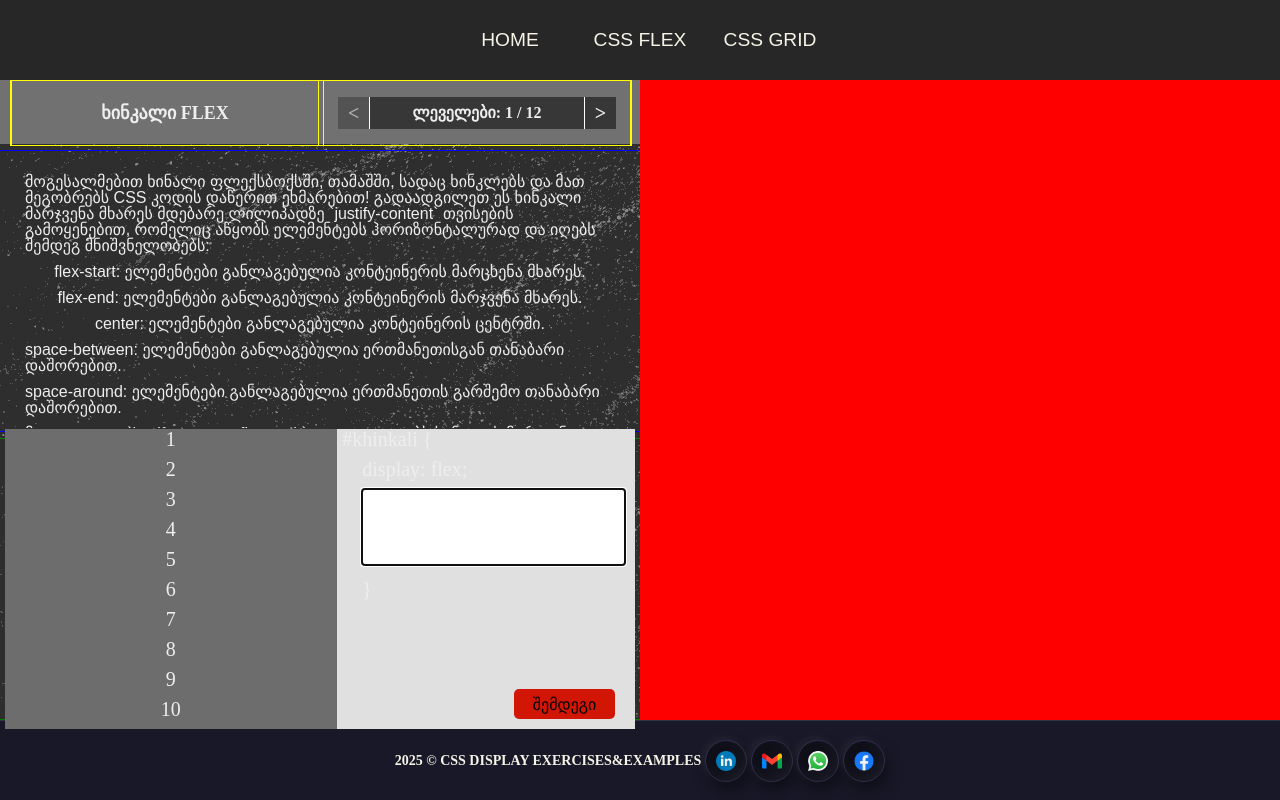
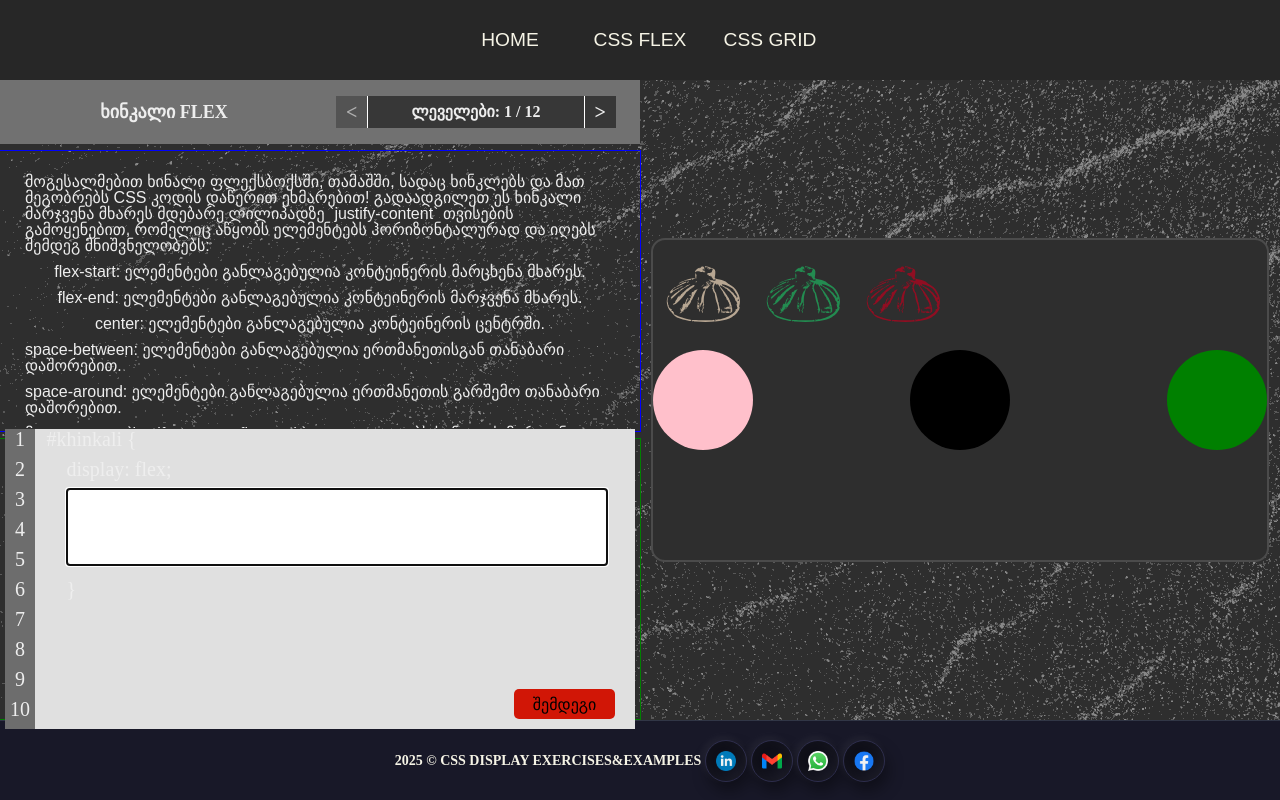
Before and after one commit to Ljojua15/DISPLAY, an Angular app: page /khinkali-flex in a window 1280 px wide. Built offline with nearby package versions, Linux system fonts and the light colour scheme.

Commit message:
add svgs

```diff
--- a/src/app/comp-shared/result/result.component.html
+++ b/src/app/comp-shared/result/result.component.html
@@ -1 +1,14 @@
-<p>result works!</p>
+<div class="result">
+  <div class="result__place"  [ngStyle]="parseStyle(writtenCode)">
+    <div class="result__place--khinkali"
+         *ngFor="let Movdiv of $movingDivs$()"><img [src]="Movdiv.backgroundColor" alt="*"></div>
+  </div>
+  <div class="result__mission"
+       [ngStyle]="$targetDivsStyle$()">
+
+    <div class="result__mission--dafa"
+         *ngFor="let div of $targetDivs$()"
+         [ngStyle]="{'background-color': div.backgroundColor}"></div>
+  </div>
+
+</div>
--- a/src/app/comp-shared/result/result.component.scss
+++ b/src/app/comp-shared/result/result.component.scss
@@ -0,0 +1,45 @@
+@use 'src/assets/styles/mixins.scss';
+:host {
+  width: 96%;
+  height: 100%;
+  margin: auto;
+}
+.result{
+  width: 100%;
+  height: 100%;
+  @include mixins.flex(center,center,column);
+  position: relative;
+  &__place{
+    width: 100%;
+    height: 50%;
+    background-color: transparent;
+    display: flex;
+    &--khinkali{
+      width: 100px;
+      height: 100px;
+      border-radius: 50%;
+      @include mixins.flex(center,center);
+      z-index: 2;
+      img{
+        width: 100px;
+        height: 100px;
+      }
+
+    }
+  }
+  &__mission{
+    width: 100%;
+    height: 50%;
+    display: flex;
+    position: absolute;
+    justify-content: center;
+    background-color: #2e2e2e;
+    border-radius: 14px;
+    border: 2px solid #4b4b4b;
+    &--dafa{
+      width: 100px;
+      height: 100px;
+      border-radius: 50%;
+    }
+  }
+}
--- a/src/app/comp-shared/result/result.component.ts
+++ b/src/app/comp-shared/result/result.component.ts
@@ -1,11 +1,44 @@
-import { Component } from '@angular/core';
+import {Component, effect, inject} from '@angular/core';
+import {CoddingService} from '@/app/lib/services/codding.service';
+import {FlexService} from '@/app/lib/services/flex.service';
+import {CommonModule} from '@angular/common';
 
 @Component({
   selector: 'display-result',
-  imports: [],
+  imports: [CommonModule],
   templateUrl: './result.component.html',
   styleUrl: './result.component.scss'
 })
 export class ResultComponent {
+  public readonly coddingService = inject(CoddingService)
+  public readonly flexService = inject(FlexService)
+  public writtenCode!: string
+
+  public testImg = './assets/images/pinki.svg'
+
+  public $movingDivs$ = this.flexService.$movingDivs$
+
+  public $targetDivs$ = this.flexService.$targetDivs$
+  public $targetDivsStyle$ = this.flexService.$targetDivsStyle$
+  constructor() {
+    effect(() => {
+      const code = this.coddingService.$myCode$();
+      if (code !== null) {
+        this.writtenCode = code;
+      }
+    });
+
+  }
+
+  parseStyle(styleString: string): { [key: string]: string } {
+    return styleString
+      .split(';')
+      .filter(rule => rule.includes(': '))
+      .reduce((styleObj: any, rule) => {
+        const [key, value] = rule.split(': ');
+        styleObj[key.trim()] = value.trim();
+        return styleObj;
+      }, {});
+  }
 
 }
--- a/src/app/comp-shared/task/codding/codding.component.scss
+++ b/src/app/comp-shared/task/codding/codding.component.scss
@@ -10,7 +10,7 @@
   margin: auto;
   @include mixins.flex(center,center,row);
   &__lines{
-    min-width: 4%;
+    max-width: 30px;
     width: 100%;
     height: 100%;
     background-color: #6d6d6d;
@@ -27,7 +27,7 @@
     }
   }
   &__write-place{
-    width: 90%;
+    width: 100%;
     height: 100%;
     background-color: #e0e0e0;
     &--btn{
--- a/src/app/comp-shared/task/example/example.component.scss
+++ b/src/app/comp-shared/task/example/example.component.scss
@@ -8,6 +8,8 @@
   div{
     height: calc(100% - 10%);
     overflow-y: auto;
+    &::-webkit-scrollbar {  width: 6px;}&::-webkit-scrollbar-track {  background: #060a17;  border-radius: 16px;  margin: 50px 0 80px 0;}&::-webkit-scrollbar-thumb {  background: #1c8050;  border-radius: 16px;}
+
     ul{
       padding:20px;
       @include mixins.flex(flex-start,center,column);
--- a/src/app/comp-shared/task/levels/levels.component.scss
+++ b/src/app/comp-shared/task/levels/levels.component.scss
@@ -7,7 +7,6 @@
 }
 .level{
   width: 100%;
-  border: 0.1px solid yellow;
   @include mixins.flex(center, center, row);
   height: 100%;
   gap:4px;
@@ -16,12 +15,10 @@
     font-weight: bold;
     width: 50%;
     @include mixins.flex(center, center, row);
-    border: 0.1px solid yellow;
     height: 100%;
   }
   &__swiper {
     width: 50%;
-    border: 0.1px solid yellow;
     height: 100%;
     @include mixins.flex(center, center, row);
     &--modal{
--- a/src/app/lib/lessons/flex.config.ts
+++ b/src/app/lib/lessons/flex.config.ts
@@ -36,13 +36,13 @@ export const FLEX_CONFIG = {
     ],
     movingDivs: [
       {
-        backgroundColor: "blue",
+        backgroundColor: "./assets/images/origin.svg",
       },
       {
-        backgroundColor: "blue",
+        backgroundColor: "./assets/images/green.svg",
       },
       {
-        backgroundColor: "red",
+        backgroundColor: "./assets/images/pinki.svg",
       },
     ],
     targetDivs: [
@@ -304,7 +304,6 @@ export const FLEX_CONFIG = {
     ],
     answers: [
       {
-        alignItems: "stretch;",
         justifyContent: "space-between;",
       },
     ],
--- a/src/app/pages/khinkali-flex/khinkali-flex.component.html
+++ b/src/app/pages/khinkali-flex/khinkali-flex.component.html
@@ -3,5 +3,6 @@
     <display-task />
   </div>
   <div class="khinkali-flex__result-place">
+    <display-result />
   </div>
 </div>
--- a/src/app/pages/khinkali-flex/khinkali-flex.component.scss
+++ b/src/app/pages/khinkali-flex/khinkali-flex.component.scss
@@ -1,4 +1,4 @@
-
+@use '../../../assets/styles/mixins.scss';
 :host{
   display: block;
   width: 100%;
@@ -18,7 +18,7 @@
   &__result-place{
     width: 50%;
     height: 100%;
-    background-color: red;
+    @include mixins.flex(center, center);
   }
 }
 @media (max-width: 700px) {
--- a/src/app/pages/khinkali-flex/khinkali-flex.component.ts
+++ b/src/app/pages/khinkali-flex/khinkali-flex.component.ts
@@ -1,10 +1,12 @@
 import { Component } from '@angular/core';
 import {TaskComponent} from '../../comp-shared/task/task.component';
+import {ResultComponent} from '@/app/comp-shared/result/result.component';
 
 @Component({
   selector: 'display-khinkali-flex',
   imports: [
-    TaskComponent
+    TaskComponent,
+    ResultComponent
   ],
   templateUrl: './khinkali-flex.component.html',
   styleUrl: './khinkali-flex.component.scss'
```
